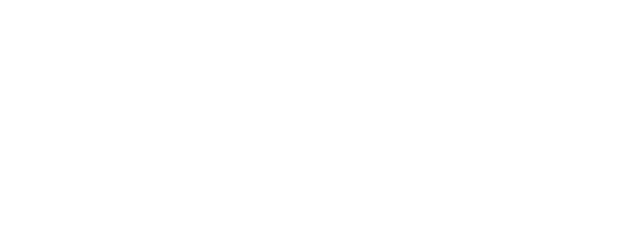
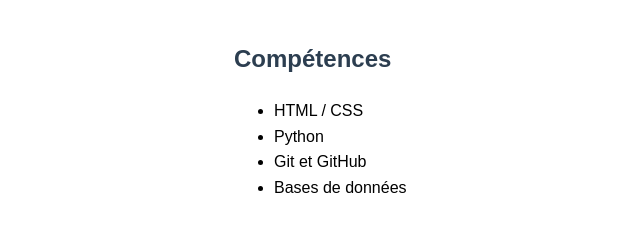
Before and after one commit to justemidingoyi65-art/mon-cv, a plain HTML site: page index.html in a window 1280 px wide. Shown: the whole page, without its empty margins (6-646 px from the left). Drawn offline with Linux system fonts and the light colour scheme.

Commit message:
mise en place de la section competences

```diff
--- a/index.html
+++ b/index.html
@@ -14,7 +14,15 @@
 
   <!-- FORMATIONS -->
 
-  <!-- COMPETENCES -->
+  <section id="competences">
+  <h2>Compétences</h2>
+  <ul>
+    <li>HTML / CSS</li>
+    <li>Python</li>
+    <li>Git et GitHub</li>
+    <li>Bases de données</li>
+  </ul>
+</section>
 
   <!-- ASSOCIATIONS -->
 
```
